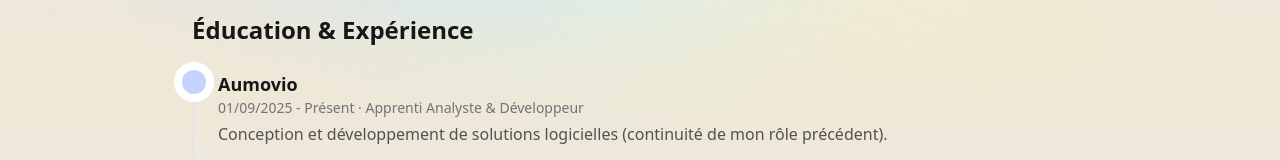
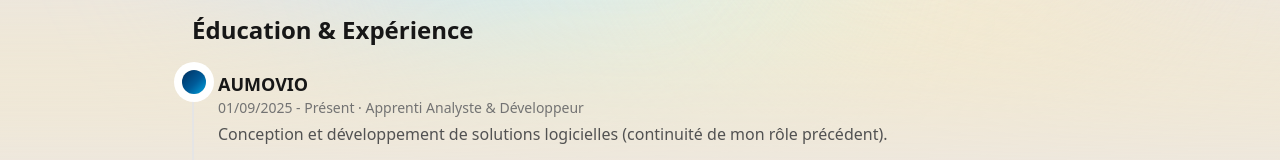
Before and after one commit to Ilyass1309/Portfolio, a Next.js app in the folder frontend/: page /about in a window 1280 px wide. Shown: the part 564-724 px from the top of the page. Built offline with nearby package versions, Linux system fonts and the light colour scheme.

Commit message:
Update Aumovio experience section with new styling and capitalization

```diff
--- a/frontend/src/app/about/page.js
+++ b/frontend/src/app/about/page.js
@@ -41,8 +41,14 @@ export default function About() {
         <ol className="relative border-l-2 border-neutral-200 pl-2 sm:pl-0">
           {/* Expérience Aumovio */}
           <li className="mb-6 sm:mb-10 ml-4 sm:ml-6">
-            <span className="absolute -left-2.5 sm:-left-3 flex items-center justify-center w-5 h-5 sm:w-6 sm:h-6 bg-indigo-200 rounded-full ring-4 sm:ring-8 ring-white"></span>
-            <h3 className="text-base sm:text-lg font-bold">Aumovio</h3>
+            <span
+              className="absolute -left-2.5 sm:-left-3 flex items-center justify-center w-5 h-5 sm:w-6 sm:h-6 rounded-full ring-4 sm:ring-8 ring-white"
+              style={{
+                background: 'linear-gradient(135deg,#002E5D 0%,#005B99 55%,#00A4E0 100%)'
+              }}
+              aria-hidden="true"
+            ></span>
+            <h3 className="text-base sm:text-lg font-bold">AUMOVIO</h3>
             <span className="block text-xs sm:text-sm text-neutral-500 mb-1">01/09/2025 - {lang === 'fr' ? 'Présent' : 'Present'} · {lang === 'fr' ? 'Apprenti Analyste & Développeur' : 'Apprentice Analyst & Developer'}</span>
             <p className="text-neutral-600 text-sm sm:text-base">{lang === 'fr' ? 'Conception et développement de solutions logicielles (continuité de mon rôle précédent).' : 'Designing and developing software solutions (continuity of my previous role).'} </p>
           </li>
```
